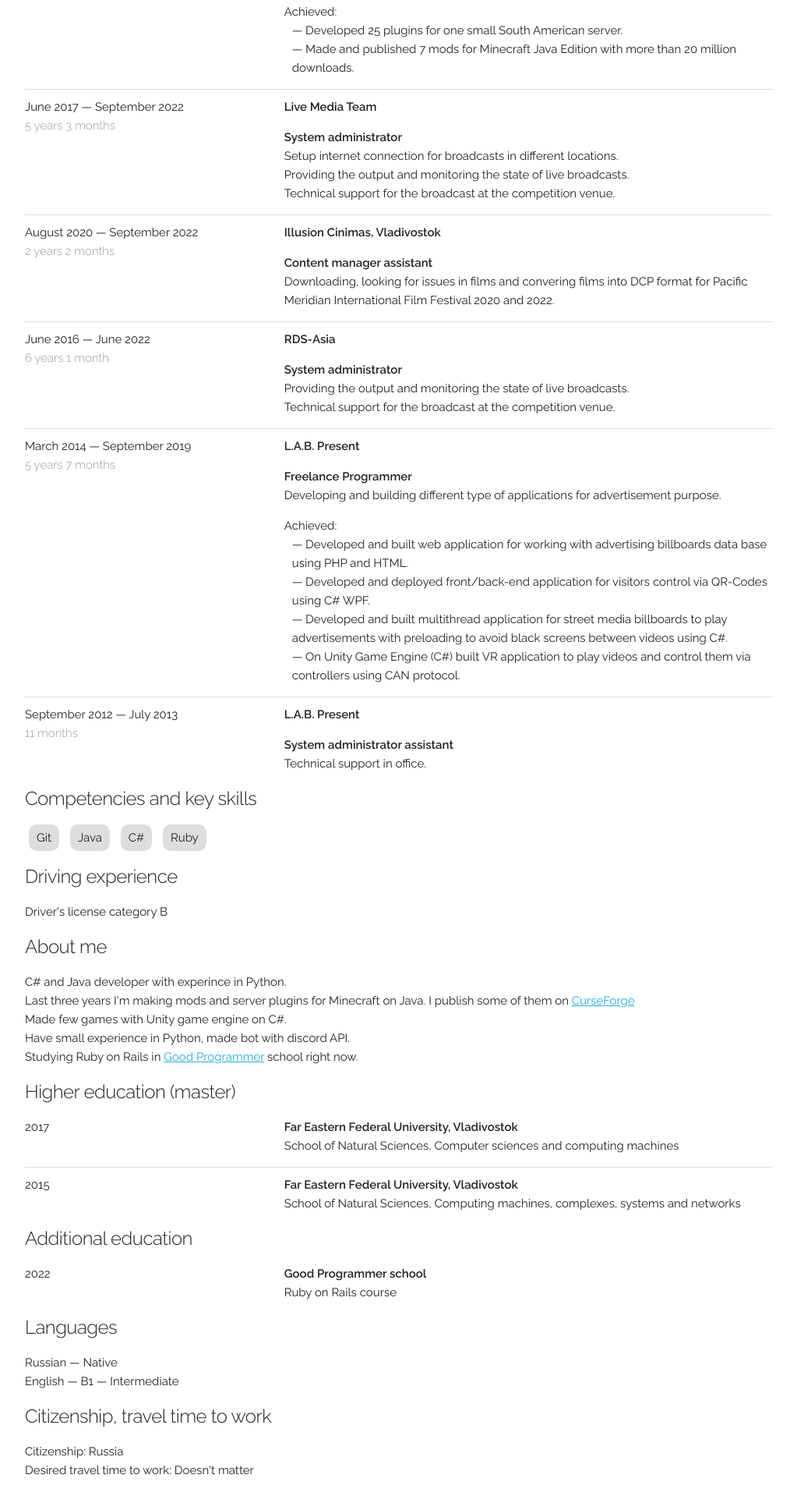
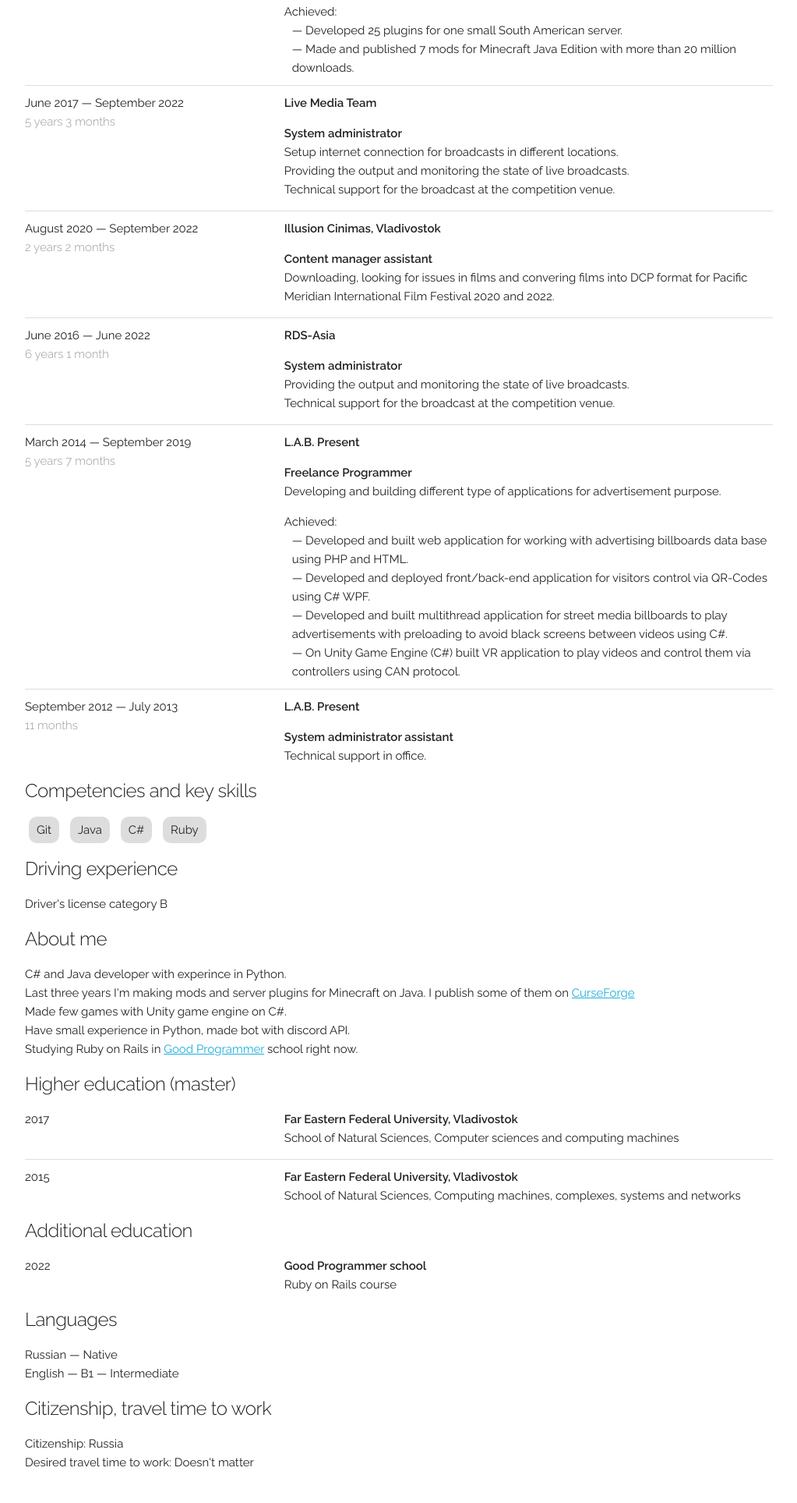
Before and after one commit to DmitryLovin/cv, a plain HTML site: page index.html in a window 1280 px wide. Shown: the part 637-2564 px from the top of the page at 78% size, without its empty margins (128-1151 px from the left). Drawn offline with Linux system fonts and the light colour scheme.

Commit message:
clear <ul>. fix closing tags. remove <br>

```diff
--- a/css/skeleton.css
+++ b/css/skeleton.css
@@ -32,7 +32,7 @@
   position: relative;
   width: 100%;
   max-width: 960px;
-  margin: 0 auto;
+  margin: 25px auto;
   padding: 0 20px;
   box-sizing: border-box; }
 .column,
@@ -452,6 +452,10 @@ there.
   margin-right: 0.5rem;
   border-radius: 1rem;
 }
+
+.no-margin {
+  margin-bottom: 0;
+}
 ul {
   list-style-type: none;
   margin-bottom: 1rem;
--- a/index.html
+++ b/index.html
@@ -32,18 +32,14 @@
   <!-- Primary Page Layout
   –––––––––––––––––––––––––––––––––––––––––––––––––– -->
   <div class="container">
-    <div class="row" style="margin-top: 25px;">
+    <div class="row">
       <div class="nine columns">
-        <h3>Dmitry Lovin</h4>
+        <h3>Dmitry Lovin</h3>
         <p>Male, 29 years, born on 2 April 1993</p>
         <h6>Contacts</h6>
-        <p>
-          +382 68 645335
-          <br/>
-          <a href="mailto:dmitrylovin@gmail.com">dmitrylovin@gmail.com</a> — preferred means of communication
-          <br/>
-          <a href="https://github.com/DmitryLovin" rel="noopener noreferrer" target="_blank">https://github.com/DmitryLovin</a>
-        </p>
+        <p class="no-margin">+382 68 645335</p>
+        <p class="no-margin"><a href="mailto:dmitrylovin@gmail.com">dmitrylovin@gmail.com</a> — preferred means of communication</p>
+        <p><a href="https://github.com/DmitryLovin" rel="noopener noreferrer" target="_blank">https://github.com/DmitryLovin</a></p>
         <p>Bar, Montenegro. Looking for relocation.</p>
       </div>
       <div class="three columns right">
@@ -52,19 +48,17 @@
     </div>
     <div class="row">
       <div class="nine columns">
-        <h5>Programmer</h4>
+        <h5>Programmer</h5>
+          <p class="no-margin">Specializations:</p>
           <ul>
-            Specializations:
-            <li>
-            — Programmer, developer
-          </li>
+            <li>— Programmer, developer</li>
           </ul>
-          <p style="margin-bottom: 0;">Employment: part time, full time</p>
+          <p class="no-margin">Employment: part time, full time</p>
           <p>Work schedule: flexible schedule, full day</p>
       </div>
       <div class="three columns right">
-        <h5 class="thick" style="margin-bottom: 0;">1500 USD</h5>
-        <span class="weak">Expected wage</span>
+        <h5 class="thick no-margin">1500 USD</h5>
+        <p class="weak">Expected wage</p>
       </div>
     </div>
     <div class="row">
@@ -72,105 +66,83 @@
     </div>
     <div class="row bottom-bordered">
       <div class="four columns">
-        December 2019 — currently<br/>
-        <span class="weak">3 years</span>
+        <p class="no-margin">December 2019 — currently</p>
+        <p class="weak">3 years</p>
       </div>
       <div class="eight columns">
         <p class="thick">My own projects</p>
-        <p>
-          <span class="thick">Java Programmer</span>
-          <br/>
-          Making mods and plugins for Minecraft Java server. Used to use Java&nbsp;8 but switched to Java&nbsp;17 recently.
-        </p>
-        <p>
+        <p class="thick no-margin">Java Programmer</p>
+        <p>Making mods and plugins for Minecraft Java server. Used to use Java&nbsp;8 but switched to Java&nbsp;17 recently.</p>
+        <p class="no-margin">Achieved:</p>
         <ul>
-            Achieved:
           <li>— Developed 25 plugins for one small South American server.</li>
           <li>— Made and published 7 mods for Minecraft Java Edition with more than 20 million downloads.</li>
         </ul>
-        </p>
       </div>
     </div>
     <div class="row bottom-bordered bellow-border">
       <div class="four columns">
-        June 2017 — September 2022<br/>
-        <span class="weak">5 years 3 months</span>
+        <p class="no-margin">June 2017 — September 2022</p>
+        <p class="weak">5 years 3 months</p>
       </div>
       <div class="eight columns">
         <p class="thick">Live Media Team</p>
-        <p>
-          <span class="thick">System administrator</span>
-          <br/>
-          Setup internet connection for broadcasts in different locations.
-          <br/>
-          Providing the output and monitoring the state of live broadcasts.
-          <br/>
-          Technical support for the broadcast at the competition venue.
-        </p>
+        <p class="thick no-margin">System administrator</p>
+        <p class="no-margin">Setup internet connection for broadcasts in different locations.</p>
+        <p class="no-margin">Providing the output and monitoring the state of live broadcasts.</p>
+        <p>Technical support for the broadcast at the competition venue.</p>
       </div>
     </div>
     <div class="row bottom-bordered bellow-border">
       <div class="four columns">
-        August 2020 — September 2022<br/>
-        <span class="weak">2 years 2 months</span>
+        <p class="no-margin">August 2020 — September 2022</p>
+        <p class="weak">2 years 2 months</p>
       </div>
       <div class="eight columns">
         <p class="thick">Illusion Cinimas, Vladivostok</p>
-        <p>
-          <span class="thick">Content manager assistant</span>
-          <br/>
-          Downloading, looking for issues in films and convering films into DCP format for Pacific Meridian International Film Festival 2020 and 2022.
-        </p>
+        <p class="thick no-margin">Content manager assistant</p>
+        <p>Downloading, looking for issues in films and convering films into DCP format for Pacific Meridian International Film Festival 2020 and 2022.</p>
       </div>
     </div>
     <div class="row bottom-bordered bellow-border">
       <div class="four columns">
-        June 2016 — June 2022<br/>
-        <span class="weak">6 years 1 month</span>
+        <p class="no-margin">June 2016 — June 2022</p>
+        <p class="weak">6 years 1 month</p>
       </div>
       <div class="eight columns">
         <p class="thick">RDS-Asia</p>
-        <p>
-          <span class="thick">System administrator</span><br/>
-          Providing the output and monitoring the state of live broadcasts.
-          <br/>
-          Technical support for the broadcast at the competition venue.
-        </p>
+        <p class="thick no-margin">System administrator</p>
+        <p class="no-margin">Providing the output and monitoring the state of live broadcasts.</p>
+        <p>Technical support for the broadcast at the competition venue.</p>
       </div>
     </div>
     <div class="row bottom-bordered bellow-border">
       <div class="four columns">
-        March 2014 — September 2019<br/>
-        <span class="weak">5 years 7 months</span>
+        <p class="no-margin">March 2014 — September 2019</p>
+        <p class="weak">5 years 7 months</p>
       </div>
       <div class="eight columns">
         <p class="thick">L.A.B. Present</p>
-        <p>
-          <span class="thick">Freelance Programmer</span><br/>
-          Developing and building different type of applications for advertisement purpose.
-          <p>
+        <p class="thick no-margin">Freelance Programmer</p>
+        <p>Developing and building different type of applications for advertisement purpose.</p>
+        <p class="no-margin">Achieved:</p>
         <ul>
-            Achieved:
           <li>— Developed and built web application for working with advertising billboards data base using PHP and HTML.</li>
           <li>— Developed and deployed front/back-end application for visitors control via QR-Codes using C# WPF.</li>
           <li>— Developed and built multithread application for street media billboards to play advertisements with preloading to avoid black screens between videos using C#.</li>
           <li>— On Unity Game Engine (C#) built VR application to play videos and control them via controllers using CAN protocol.</li>
         </ul>
-        </p>
-        </p>
       </div>
     </div>
     <div class="row bellow-border">
       <div class="four columns">
-        September 2012 — July 2013<br/>
-        <span class="weak">11 months</span>
+        <p class="no-margin">September 2012 — July 2013</p>
+        <p class="weak">11 months</p>
       </div>
       <div class="eight columns">
         <p class="thick">L.A.B. Present</p>
-        <p>
-          <span class="thick">System administrator assistant</span><br/>
-          Technical support in office.
-        </p>
+        <p class="thick no-margin">System administrator assistant</p>
+        <p>Technical support in office.</p>
       </div>
     </div>
     <div class="row">
@@ -193,16 +165,11 @@
     <div class="row">
       <div class="column">
         <h5>About me</h5>
-        <p>С# and Java developer with experince in Python.
-          <br/>
-          Last three years I'm making mods and server plugins for Minecraft on Java. I publish some of them on <a href="https://www.curseforge.com/members/dmitrylovin/projects" rel="noopener noreferrer" target="_blank">CurseForge</a>
-          <br/>
-          Made few games with Unity game engine on C#.
-          <br/>
-          Have small experience in Python, made bot with discord API.
-          <br/>
-          Studying Ruby on Rails in <a href="https://goodprogrammer.ru" rel="noopener noreferrer" target="_blank">Good Programmer</a> school right now.
-        </p>
+        <p class="no-margin">С# and Java developer with experince in Python.</p>
+        <p class="no-margin">Last three years I'm making mods and server plugins for Minecraft on Java. I publish some of them on <a href="https://www.curseforge.com/members/dmitrylovin/projects" rel="noopener noreferrer" target="_blank">CurseForge</a></p>
+        <p class="no-margin">Made few games with Unity game engine on C#.</p>
+        <p class="no-margin">Have small experience in Python, made bot with discord API.</p>
+        <p>Studying Ruby on Rails in <a href="https://goodprogrammer.ru" rel="noopener noreferrer" target="_blank">Good Programmer</a> school right now.</p>
       </div>
     </div>
     <div class="row">
@@ -213,9 +180,8 @@
         2017
       </div>
       <div class="eight columns">
-        <span class="thick">Far Eastern Federal University, Vladivostok</span>
-        <p>
-        School of Natural Sciences, Computer sciences and computing machines</p>
+        <p class="thick no-margin">Far Eastern Federal University, Vladivostok</p>
+        <p>School of Natural Sciences, Computer sciences and computing machines</p>
       </div>
     </div>
     <div class="row bellow-border">
@@ -223,7 +189,7 @@
         2015
       </div>
       <div class="eight columns">
-        <span class="thick">Far Eastern Federal University, Vladivostok</span>
+        <p class="thick no-margin">Far Eastern Federal University, Vladivostok</p>
         <p>School of Natural Sciences, Computing machines, complexes, systems and networks</p>
       </div>
     </div>
@@ -235,25 +201,19 @@
         2022
       </div>
       <div class="eight columns">
-        <span class="thick">Good Programmer school</span>
+        <p class="thick no-margin">Good Programmer school</p>
         <p>Ruby on Rails course</p>
       </div>
     </div>
     <div class="row">
       <h5>Languages</h5>
-      <p>
-        Russian — Native
-        <br/>
-        English — B1 — Intermediate
-      </p>
+      <p class="no-margin">Russian — Native</p>
+      <p>English — B1 — Intermediate</p>
     </div>
     <div class="row">
       <h5>Citizenship, travel time to work</h5>
-      <p>
-        Citizenship: Russia
-        <br/>
-        Desired travel time to work: Doesn't matter
-      </p>
+      <p class="no-margin">Citizenship: Russia</p>
+      <p>Desired travel time to work: Doesn't matter</p>
     </div>
   </div>
 
```
Lines whose indentation alone changed are shown as unchanged.
